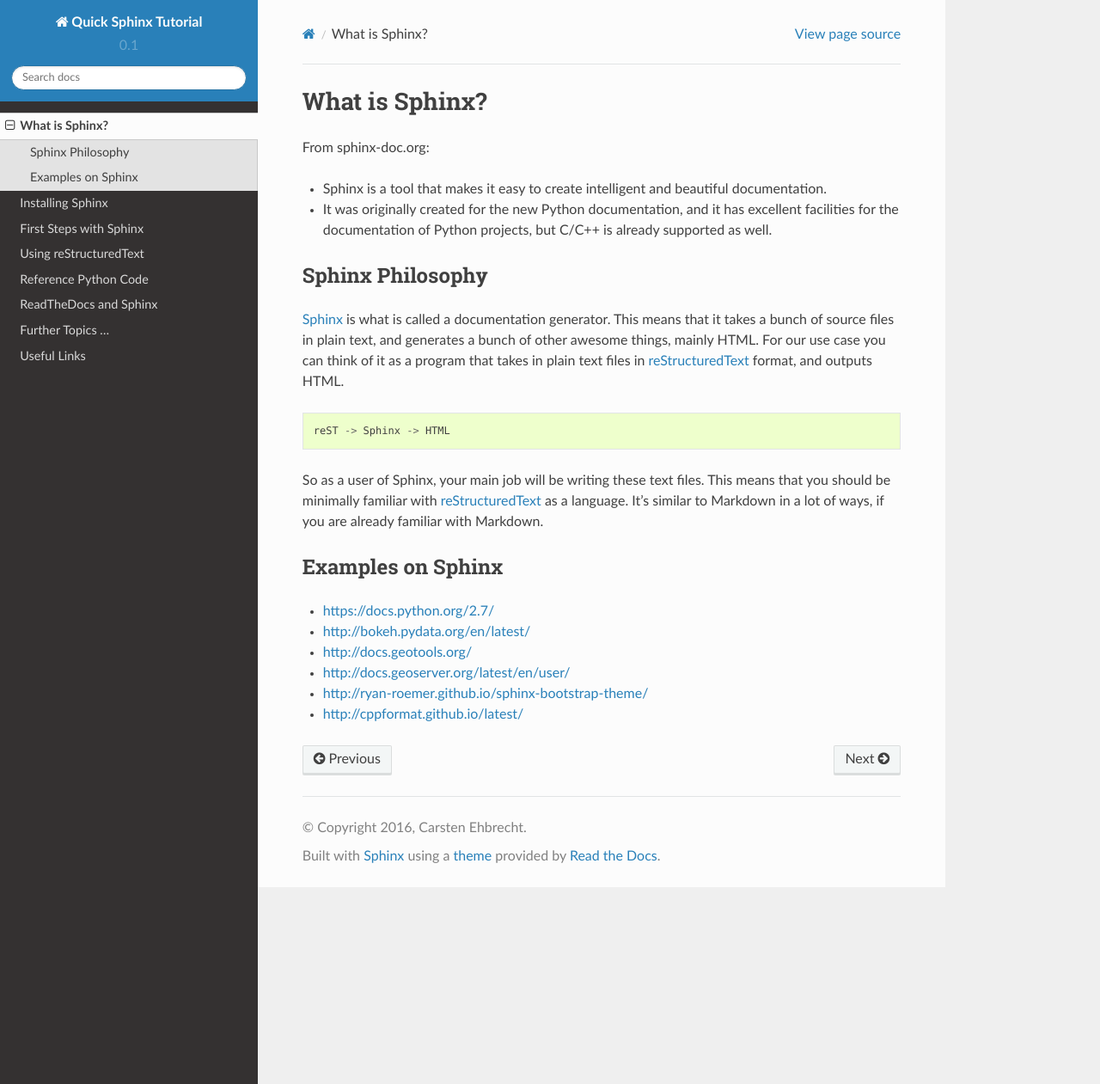
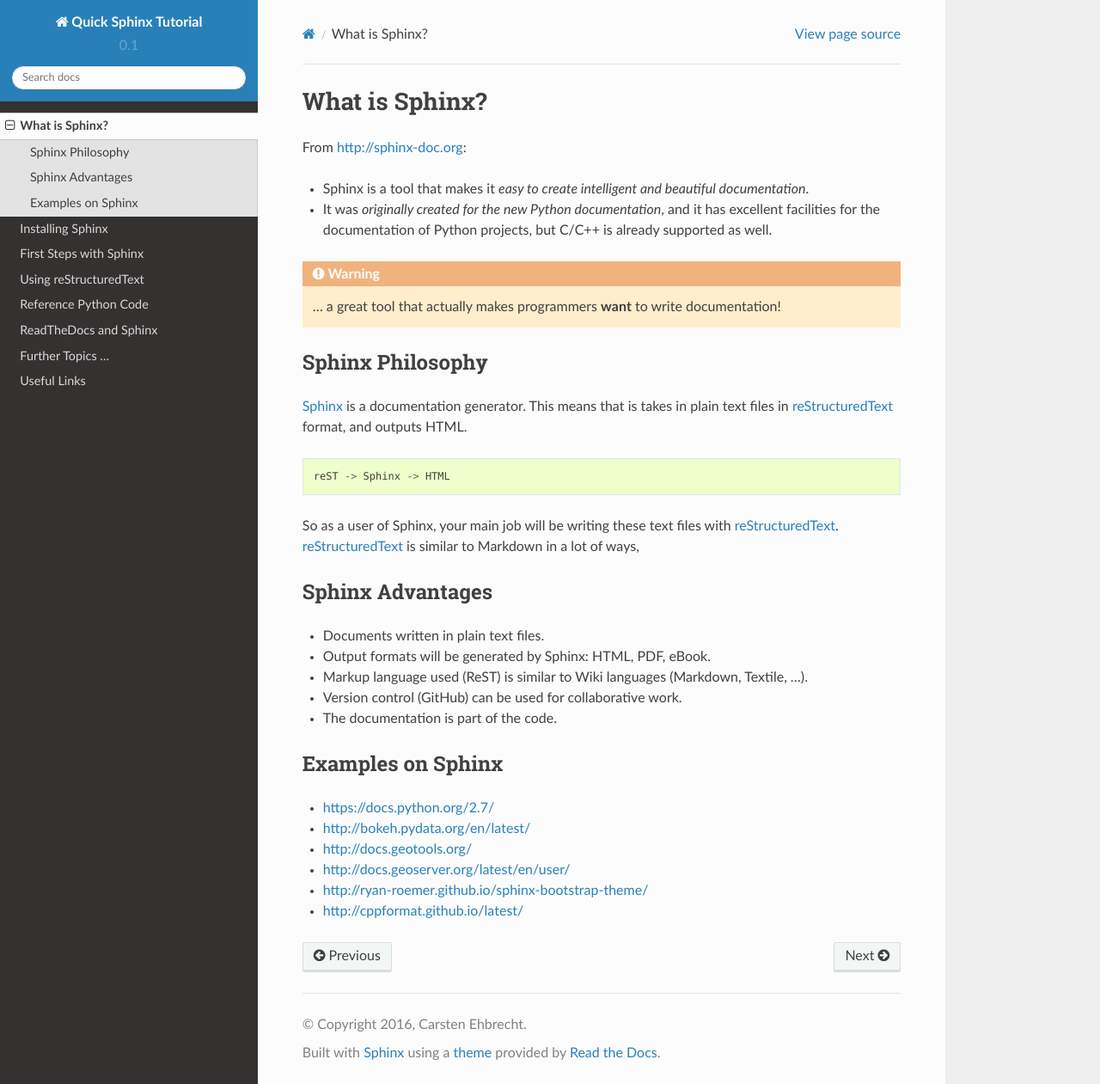
Before and after one commit to cehbrecht/quick-sphinx-tutorial, a Sphinx documentation site: the page built from docs/source/intro.rst, in a window 1280 px wide and 1261 px high. Shown: the whole window at 86% size. Built offline with Sphinx 7.4.7 and the Read the Docs theme 2.0.0, drawn with Linux system fonts in a browser that asks for light colours.

Commit message:
cleaned up firststeps

```diff
--- a/docs/source/firststeps.rst
+++ b/docs/source/firststeps.rst
@@ -20,7 +20,9 @@ Setup the conda enviroment:
 
 Or use pip to install the Sphinx packages:
 
-  $ pip install -r requirements.txt
+.. code:: bash
+
+   $ pip install -r requirements.txt
 
 Getting Started
 ---------------
--- a/docs/source/intro.rst
+++ b/docs/source/intro.rst
@@ -3,29 +3,35 @@
 What is Sphinx?
 ===============
 
-From sphinx-doc.org:
+From http://sphinx-doc.org:
 
-* Sphinx is a tool that makes it easy to create intelligent and beautiful documentation.
-* It was originally created for the new Python documentation, and it has excellent facilities for the documentation of Python projects, but C/C++ is already supported as well.
+* Sphinx is a tool that makes it *easy to create intelligent and beautiful documentation*.
+* It was *originally created for the new Python documentation*, and it has excellent facilities for the documentation of Python projects, but C/C++ is already supported as well.
+
+.. warning:: ... a great tool that actually makes programmers **want** to write documentation!
 
 Sphinx Philosophy
 -----------------
 
-`Sphinx`_ is what is called a documentation generator.
-This means that it takes a bunch of source files in plain text,
-and generates a bunch of other awesome things, mainly HTML.
-For our use case you can think of it as a program that takes in plain text
+`Sphinx`_ is a documentation generator.
+This means that is takes in plain text
 files in `reStructuredText`_ format, and outputs HTML.
 
 ::
 
     reST -> Sphinx -> HTML
 
-So as a user of Sphinx, your main job will be writing these text files.
-This means that you should be minimally familiar with `reStructuredText`_ as
-a language.
-It's similar to Markdown in a lot of ways,
-if you are already familiar with Markdown.
+So as a user of Sphinx, your main job will be writing these text files with `reStructuredText`_.
+`reStructuredText`_ is similar to Markdown in a lot of ways,
+
+Sphinx Advantages
+-----------------
+
+* Documents written in plain text files.
+* Output formats will be generated by Sphinx: HTML, PDF, eBook.
+* Markup language used (ReST) is similar to Wiki languages (Markdown, Textile, ...).
+* Version control (GitHub) can be used for collaborative work.
+* The documentation is part of the code.
 
 Examples on Sphinx
 ------------------
```
